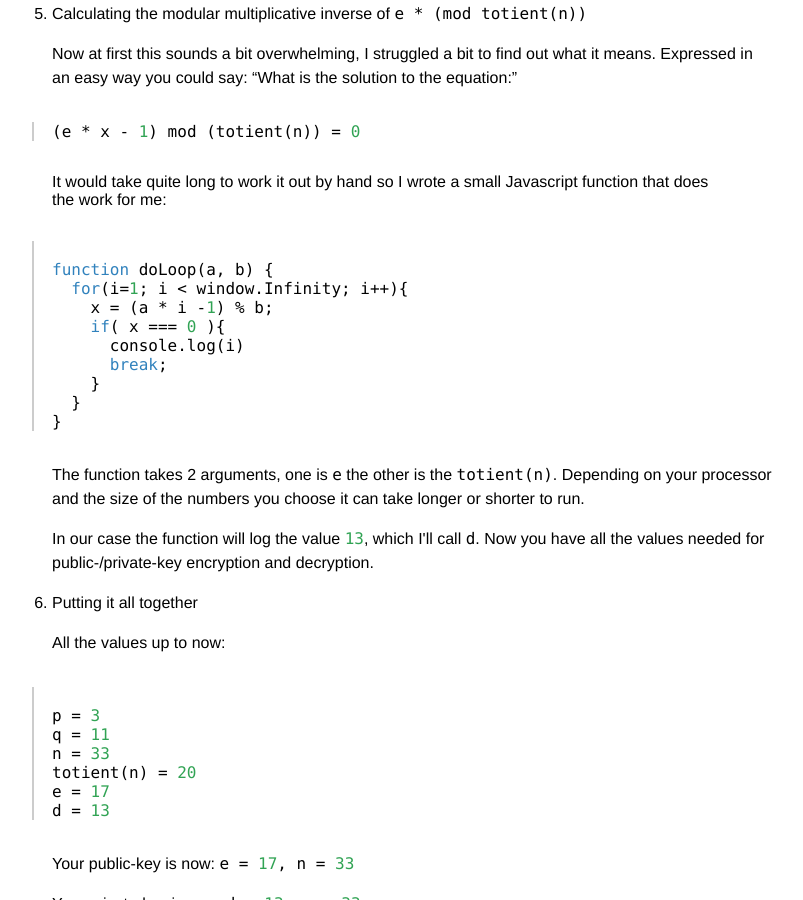
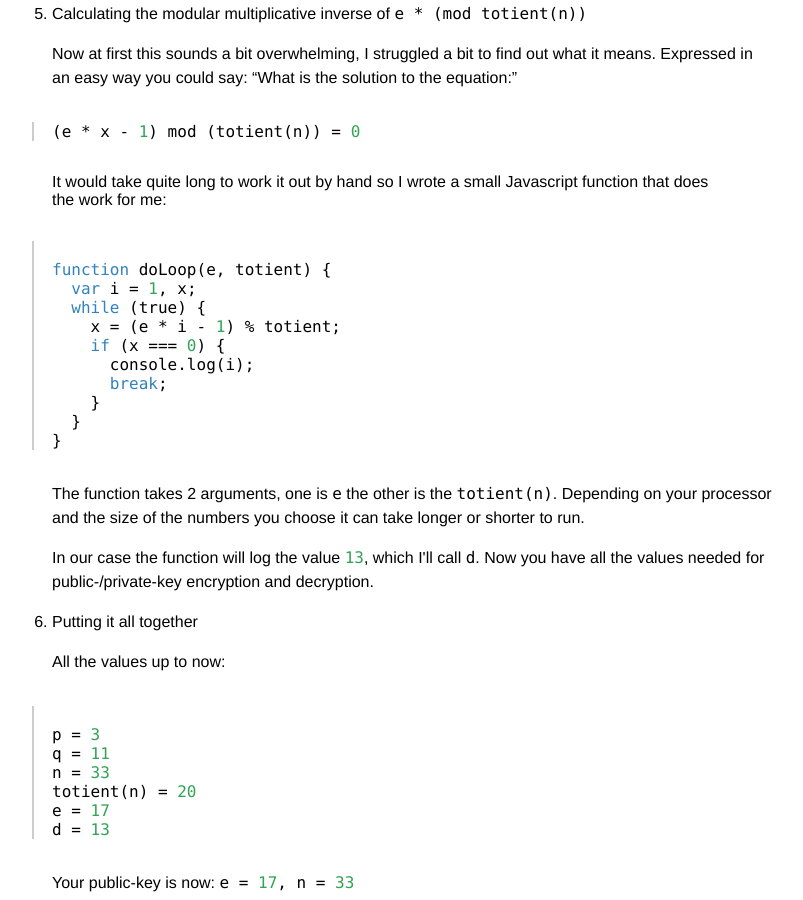
Before and after one commit to jcla1/jcla1.github.com, a Jekyll site: the page built from _posts/2011-12-10-rsa-public-private-key-encryption-explained.html, in a window 1280 px wide and 900 px high, scrolled down 1466 px. Shown: the whole window, without its empty margins (148-951 px from the left). Built offline with Jekyll 4.4.1, drawn with Linux system fonts in a browser that asks for light colours.

Commit message:
Updated some JS.

```diff
--- a/_posts/2011-12-10-rsa-public-private-key-encryption-explained.html
+++ b/_posts/2011-12-10-rsa-public-private-key-encryption-explained.html
@@ -66,11 +66,12 @@ totient(n) = 20
     It would take quite long to work it out by hand so I wrote a small Javascript function that does the work for me:
 
 <pre><code>
-function doLoop(a, b) {
-  for(i=1; i < window.Infinity; i++){
-    x = (a * i -1) % b;
-    if( x === 0 ){
-      console.log(i)
+function doLoop(e, totient) {
+  var i = 1, x;
+  while (true) {
+    x = (e * i - 1) % totient;
+    if (x === 0) {
+      console.log(i);
       break;
     }
   }
```
